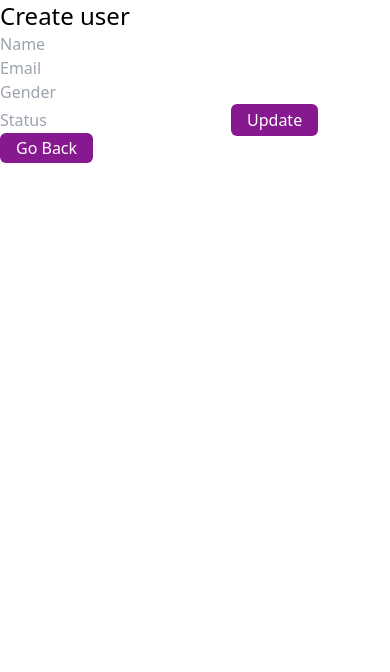
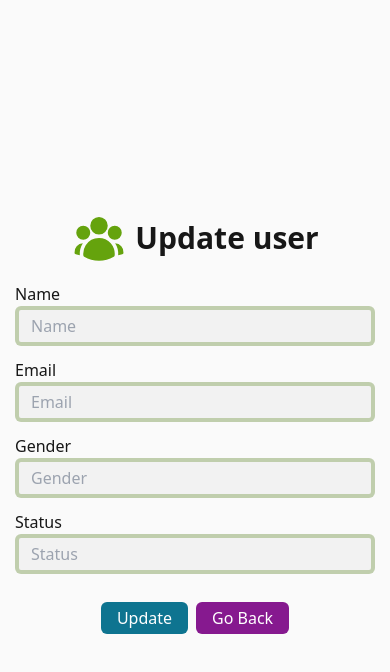
Before and after one commit to VicTips/users-crud, a React (Vite) app: page /form/1 in a window 390 px wide. Shown: the top 672 px of the page. Built offline with nearby package versions, Linux system fonts and the light colour scheme; no server answers.

Commit message:
Add styles and responsive design

```diff
--- a/src/App.jsx
+++ b/src/App.jsx
@@ -7,26 +7,31 @@ import { tableHeaders } from "./data/tableHeaders";
 import { useQuery } from "@apollo/client";
 import { GET_USERS } from "./users/graphql-queries";
 import { Link } from "react-router-dom";
+import LoadingSpinner from "./components/LoadingSpinner";
 
 const App = () => {
   const { loading, error, data } = useQuery(GET_USERS);
-  if (loading) return <p>Loading...</p>;
+  if (loading) return <LoadingSpinner />;
   if (error) return <p>Error</p>;
   return (
-    <div className="font-poppins min-h-screen bg-neutral-50 flex flex-col justify-center items-center">
-      <div className="flex gap-x-1 items-center">
-        <div className="h-20 w-20 text-lime-600">
+    <div className="bg-neutral-50">
+      <div className="font-poppins min-h-screen flex flex-col justify-center items-center max-w-7xl mx-auto gap-y-5 px-3">
+        <div className="flex justify-between items-center w-full">
+          <div className="flex gap-x-2 items-center">
+            <div className="h-14 w-14 text-lime-600">
               <UsersGroupIcon />
             </div>
-        <h1 className="text-5xl font-bold text-neutral-900">Users</h1>
+            <h1 className="text-3xl font-bold text-neutral-900">Users</h1>
           </div>
-      <Table headers={tableHeaders} data={data.users.nodes} />
           <Link
             to="/form"
-        className="btn btn--blue flex justify-center items-center gap-x-1"
+            className="btn btn--green flex justify-center items-center gap-x-1"
           >
             New User <AddIcon />
           </Link>
+        </div>
+        <Table headers={tableHeaders} data={data.users.nodes} />
+      </div>
     </div>
   );
 };
--- a/src/components/Form.jsx
+++ b/src/components/Form.jsx
@@ -5,6 +5,8 @@ import { GET_USER, GET_USERS } from "../users/graphql-queries";
 import { Link, useParams } from "react-router-dom";
 import ShowError from "./ShowError";
 import { notifyError } from "../utils/notifyError";
+import UsersGroupIcon from "./UsersGroupIcon";
+import LoadingSpinner from "./LoadingSpinner";
 
 const Form = () => {
   const { id } = useParams();
@@ -79,10 +81,37 @@ const Form = () => {
     if (resultUpdate.data) alert("User Updated succesfully!");
   }, [resultUpdate.data]);
 
+  if (resultPerson.loading || resultCreate.loading || resultUpdate.loading) return <LoadingSpinner />;
   return (
-    <>
-      <h2 className="text-2xl">Create user</h2>
-      <form onSubmit={handleSubmit}>
+    <div className="bg-neutral-50">
+      <div className="flex flex-col justify-center items-center max-w-5xl mx-auto min-h-screen">
+        <h2 className="text-2xl pb-4">
+          {id ? (
+            <div className="flex gap-x-2 items-center">
+              <div className="h-14 w-14 text-lime-600">
+                <UsersGroupIcon />
+              </div>
+              <h1 className="text-3xl font-bold text-neutral-900">
+                Update user
+              </h1>
+            </div>
+          ) : (
+            <div className="flex gap-x-2 items-center">
+              <div className="h-14 w-14 text-lime-600">
+                <UsersGroupIcon />
+              </div>
+              <h1 className="text-3xl font-bold text-neutral-900">
+                Create user
+              </h1>
+            </div>
+          )}
+        </h2>
+        <form
+          onSubmit={handleSubmit}
+          className="flex flex-col max-w-sm items-center gap-y-3 w-full px-3"
+        >
+          <div className="flex flex-col w-full">
+            <label htmlFor="name">Name</label>
             <input
               id="name"
               name="name"
@@ -91,6 +120,9 @@ const Form = () => {
               value={variables.name || ""}
               onChange={handleChange}
             />
+          </div>
+          <div className="flex flex-col w-full">
+            <label htmlFor="email">Email</label>
             <input
               id="email"
               name="email"
@@ -99,6 +131,9 @@ const Form = () => {
               value={variables.email || ""}
               onChange={handleChange}
             />
+          </div>
+          <div className="flex flex-col w-full">
+            <label htmlFor="gender">Gender</label>
             <input
               id="gender"
               name="gender"
@@ -107,6 +142,9 @@ const Form = () => {
               value={variables.gender || ""}
               onChange={handleChange}
             />
+          </div>
+          <div className="flex flex-col w-full">
+            <label htmlFor="status">Status</label>
             <input
               id="status"
               name="status"
@@ -115,14 +153,20 @@ const Form = () => {
               value={variables.status || ""}
               onChange={handleChange}
             />
-        <button className="btn btn--fuchsia">{id ? "Update" : "Create"}</button>
-      </form>
-      <Link to="/" className="btn btn--fuchsia">
+          </div>
+          <div className="flex gap-x-2 pt-4">
+            <button className="btn btn--blue">
+              {id ? "Update" : "Create"}
+            </button>
+            <Link to="/" className="btn btn--fuchsia" type="button">
               Go Back
             </Link>
+          </div>
+        </form>
 
         <ShowError errorMsg={errorMsg} />
-    </>
+      </div>
+    </div>
   );
 };
 
--- /dev/null
+++ b/src/components/LoadingSpinner.jsx
@@ -0,0 +1,12 @@
+import React from "react";
+
+const LoadingSpinner = () => {
+  return (
+    <div className="min-h-screen flex flex-col justify-center items-center gap-y-2 bg-neutral-50">
+      <span className="loader"></span>
+      <p className="font-medium">Loading...</p>
+    </div>
+  );
+};
+
+export default LoadingSpinner;
--- a/src/components/Table.jsx
+++ b/src/components/Table.jsx
@@ -21,8 +21,8 @@ const Table = ({ headers, data }) => {
   }, [resultDelete.data]);
 
   return (
-    <>
-      <table>
+    <div className="w-full overflow-x-auto">
+      <table className="w-full">
         <thead>
           <tr className="bg-cyan-800 text-white">
             {headers.map((header, index) => {
@@ -40,12 +40,12 @@ const Table = ({ headers, data }) => {
         <tbody className="bg-neutral-100">
           {data.map((row, index) => {
             return (
-              <tr key={index} className="hover:bg-neutral-400/30">
-                <td className="px-3 py-1 text-center">{row.name}</td>
-                <td className="px-3 py-1 text-center">{row.email}</td>
-                <td className="px-3 py-1 text-center">{row.gender}</td>
-                <td className="px-3 py-1 text-center">{row.status}</td>
-                <td className="px-3 py-1">
+              <tr key={index}>
+                <td>{row.name}</td>
+                <td>{row.email}</td>
+                <td>{row.gender}</td>
+                <td>{row.status}</td>
+                <td>
                   <div className="flex justify-center gap-x-2">
                     <Link
                       to={`/form/${row.id}`}
@@ -66,8 +66,8 @@ const Table = ({ headers, data }) => {
           })}
         </tbody>
       </table>
-      <ShowError errorMsg={errorMsg} />
-    </>
+      {/* <ShowError errorMsg={errorMsg} /> */}
+    </div>
   );
 };
 
--- a/src/index.css
+++ b/src/index.css
@@ -2,7 +2,21 @@
 @tailwind components;
 @tailwind utilities;
 
-/* buttons */
+/* Default styles */
+td {
+  @apply px-3 py-1 text-center;
+}
+tbody tr:nth-child(even) {
+  @apply bg-neutral-200/50;
+}
+input {
+  @apply px-3 py-1 bg-neutral-200/40 focus:outline-none border-4 border-lime-700/30 focus:border-lime-600 rounded-md w-full
+}
+label {
+  @apply font-medium text-neutral-900
+}
+
+/* Buttons */
 .btn {
   @apply cursor-pointer py-1 px-4 rounded-md hover:shadow-md font-medium;
 }
@@ -12,3 +26,20 @@
 .btn--blue {
   @apply bg-cyan-700 hover:bg-cyan-600 focus:bg-cyan-500 text-white;
 }
+.btn--green {
+  @apply bg-lime-600 hover:bg-lime-500 focus:bg-lime-700 text-white;
+}
+
+/* Spinner */
+.loader {
+  animation: rotation 1s linear infinite;
+  @apply w-12 h-12 border-4 border-white border-b-lime-600 rounded-full inline-block box-border;
+}
+@keyframes rotation {
+  0% {
+    transform: rotate(0deg);
+  }
+  100% {
+    transform: rotate(360deg);
+  }
+}
```
Lines whose indentation alone changed are shown as unchanged.
